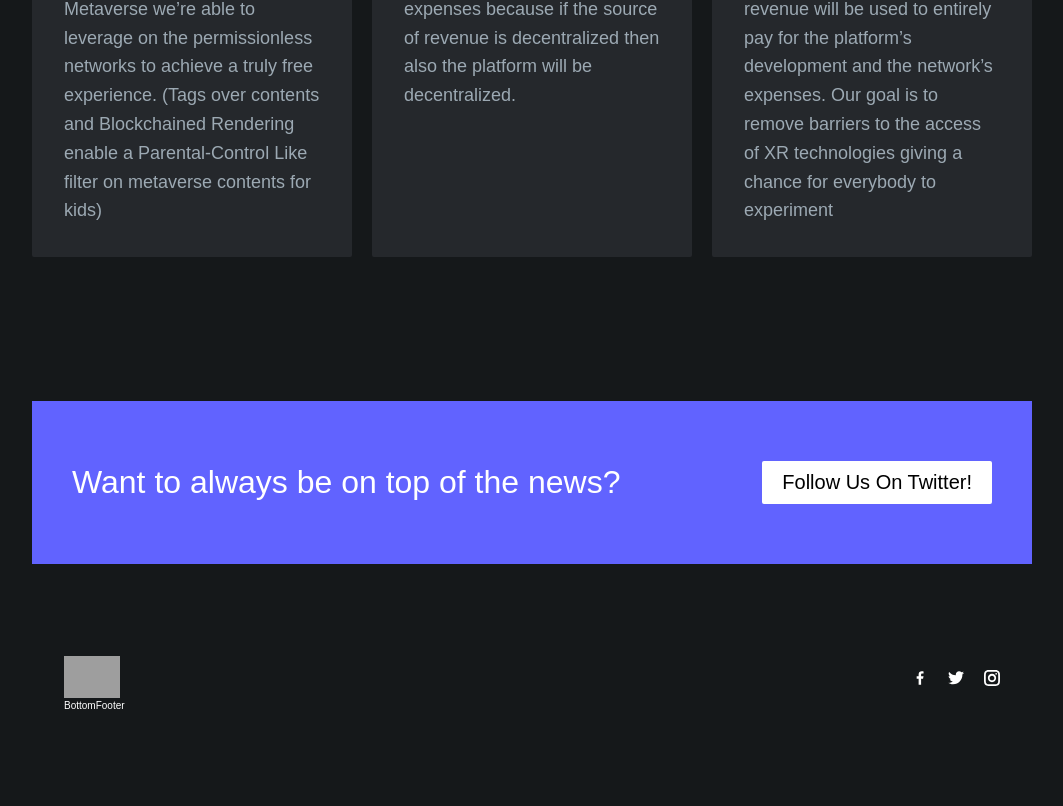
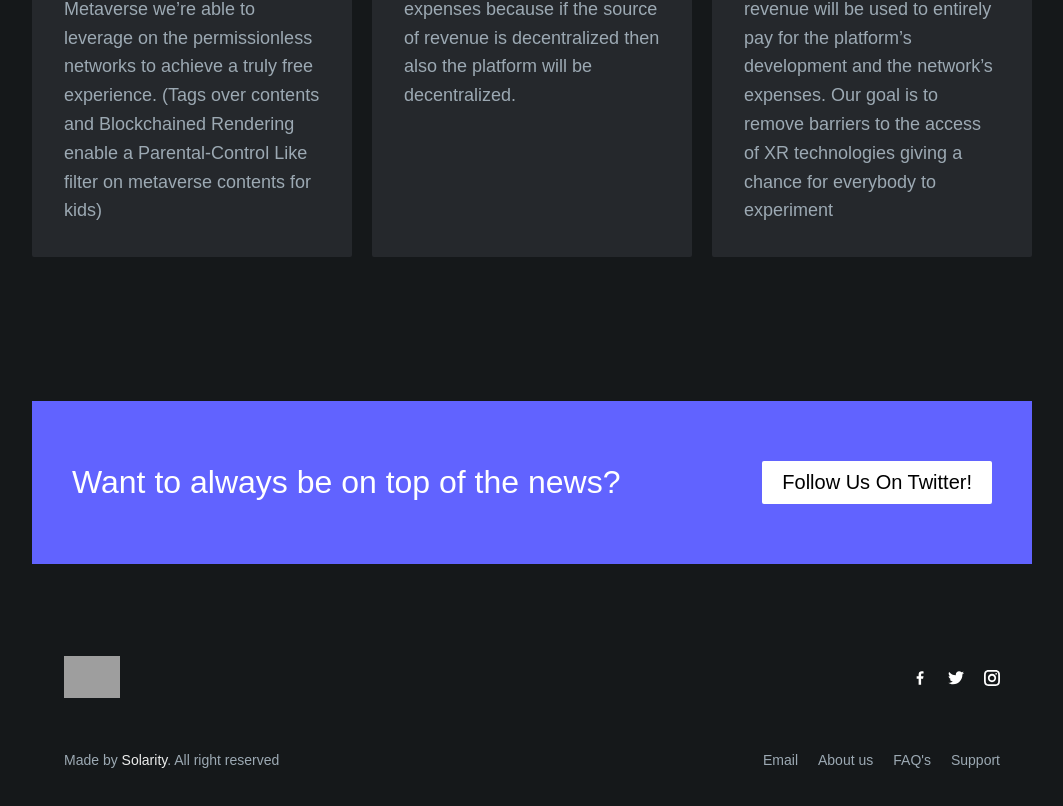
Before and after one commit to justin-cueva/Solarity-landing-page-cloned, a React (Create React App) app: page / in a window 1280 px wide. Shown: the part 3931-4737 px from the top of the page, without its empty margins (108-1171 px from the left). Built offline with nearby package versions, Linux system fonts and the light colour scheme; grey boxes are pictures that could not be loaded.

Commit message:
displaying our footer

```diff
--- a/src/components/footer/BottomFooter.js
+++ b/src/components/footer/BottomFooter.js
@@ -1,7 +1,19 @@
 import "../../styles/footer/bottomFooter.css";
 
 const BottomFooter = () => {
-  return <div>BottomFooter</div>;
+  return (
+    <div className="bottom-footer">
+      <p>
+        Made by <span className="light">Solarity</span>. All right reserved
+      </p>
+      <ul>
+        <li>Email</li>
+        <li>About us</li>
+        <li>FAQ's</li>
+        <li>Support</li>
+      </ul>
+    </div>
+  );
 };
 
 export default BottomFooter;
--- a/src/styles/footer/bottomFooter.css
+++ b/src/styles/footer/bottomFooter.css
@@ -0,0 +1,26 @@
+.bottom-footer {
+  display: flex;
+  justify-content: space-between;
+  margin-top: 5.2rem;
+}
+
+.bottom-footer p,
+.bottom-footer ul {
+  color: #9ca9b3;
+  font-size: 1.4rem;
+}
+
+.bottom-footer ul {
+  display: flex;
+  gap: 2rem;
+}
+
+.bottom-footer ul li {
+  color: #9ca9b3;
+  cursor: not-allowed;
+}
+
+.light {
+  color: #eceded;
+  cursor: not-allowed;
+}
--- a/src/styles/footer/topFooter.css
+++ b/src/styles/footer/topFooter.css
@@ -13,7 +13,7 @@
   display: flex;
   align-items: center;
   justify-content: center;
-  cursor: pointer;
+  cursor: not-allowed;
   font-size: 1.6rem;
   color: #6163ff;
 }
```
